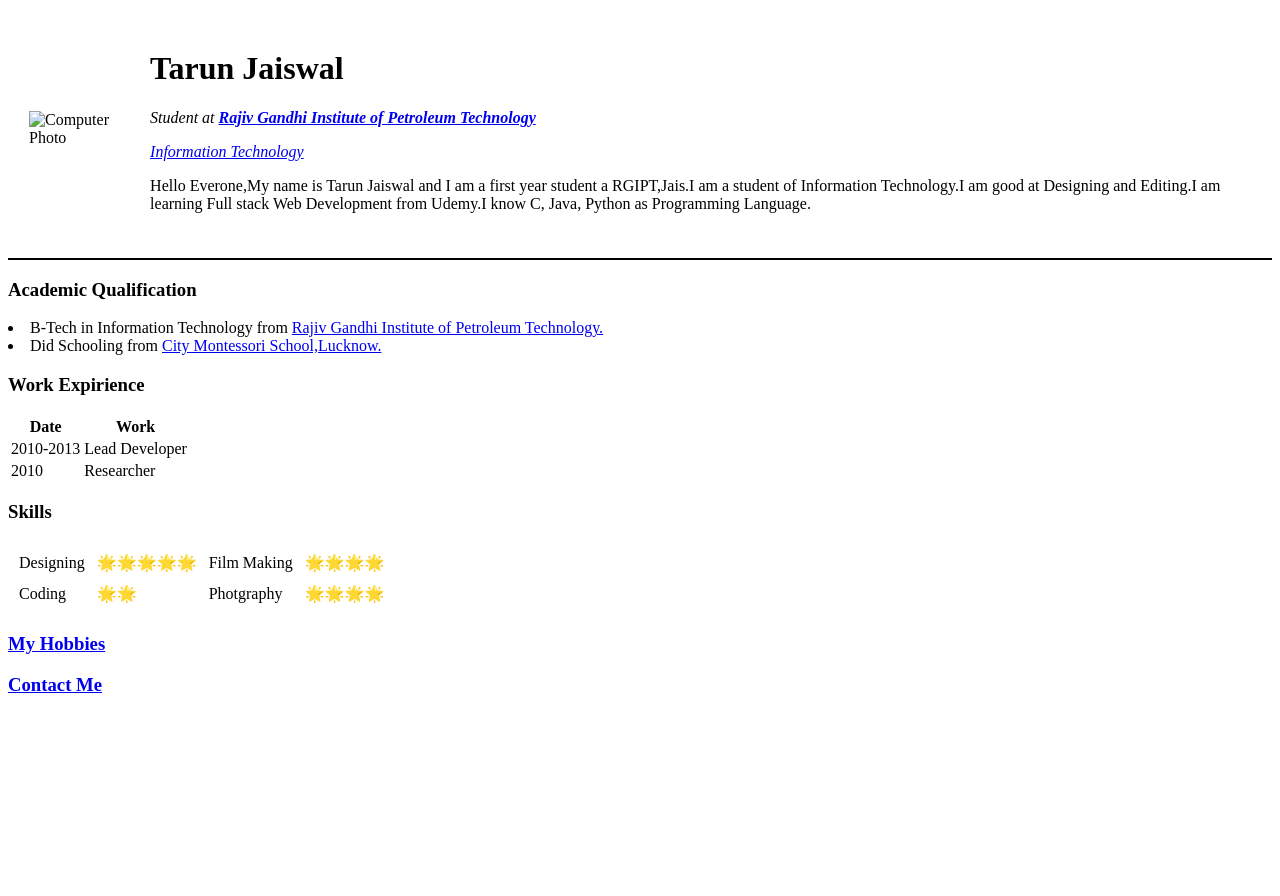
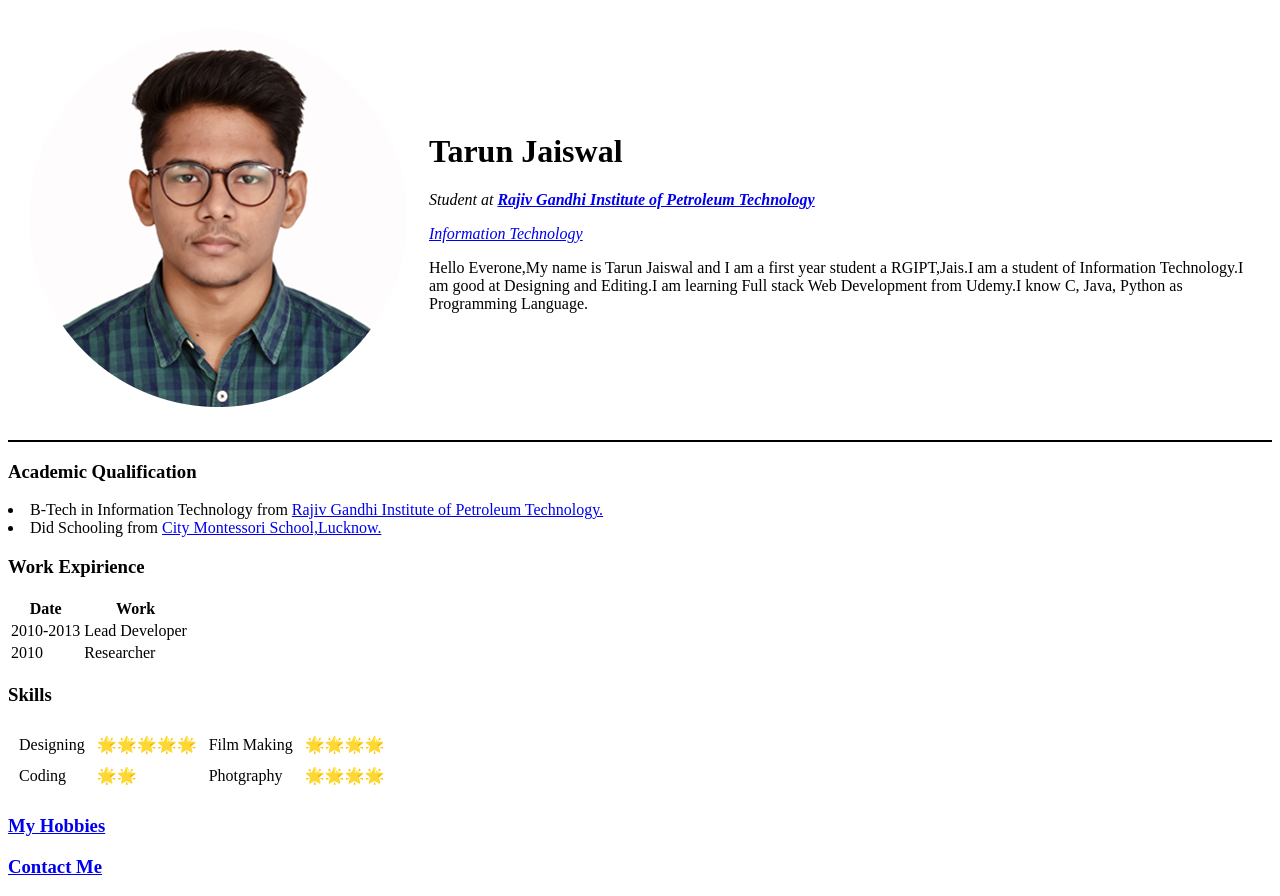
Before and after one commit to tarun-2002/cv, a plain HTML site: page index.html in a window 1280 px wide. Before the commit the page ends 800 px from the top, so only its background shows below. Drawn offline with Linux system fonts and the light colour scheme.

Commit message:
Second Change in Photograph Location

```diff
--- a/index.html
+++ b/index.html
@@ -7,7 +7,7 @@
 <body>
     <table cellspacing = "20">
         <tr>
-            <td><img src = "images/Photograph-modified.png" alt = "Computer Photo"></td>
+            <td><img src = "Photograph-modified.png" alt = "Computer Photo"></td>
             <td>
                 <h1>Tarun Jaiswal</h1>
                 <p><em>Student at <strong><a href="https://www.rgipt.ac.in/">Rajiv Gandhi Institute of Petroleum Technology</a></strong></em></p>
```
